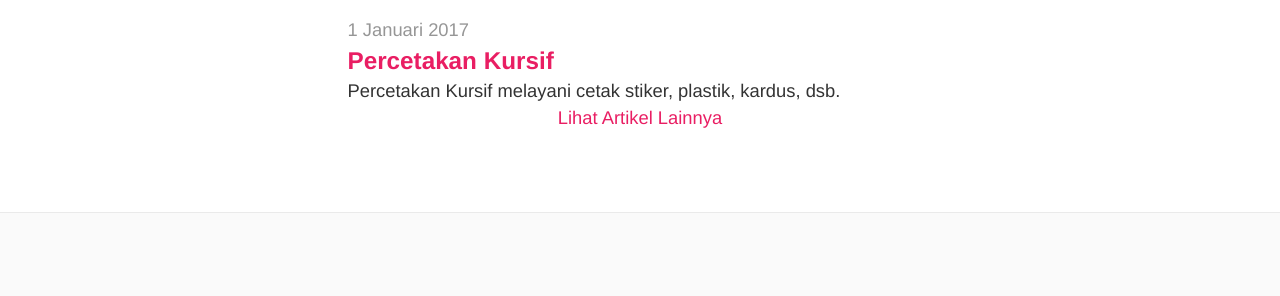
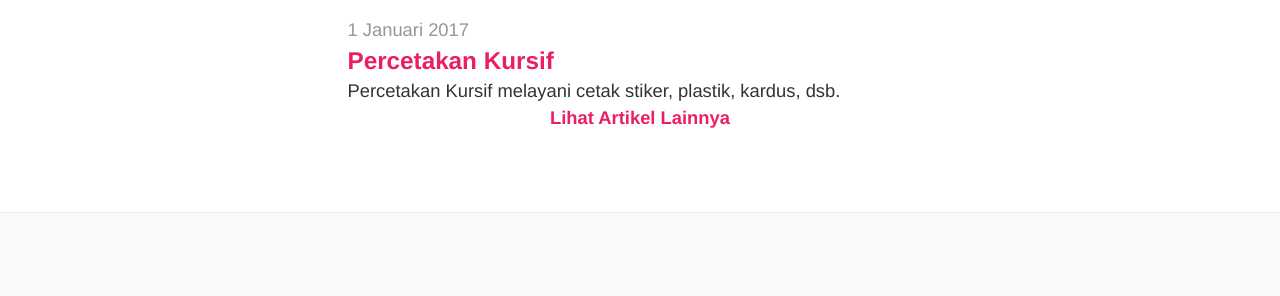
Before and after one commit to tertanda/kursif.github.io, a Jekyll site: the page built from artikel/index.md, in a window 1280 px wide and 900 px high, scrolled down 2362 px. Shown: the part 150-446 px from the top of the window. Built offline with Jekyll 4.4.1, drawn with Linux system fonts in a browser that asks for light colours; a script that is not in the unit is left out.

Commit message:
First commit.

```diff
--- a/_includes/part/article.html
+++ b/_includes/part/article.html
@@ -6,5 +6,5 @@
         </li>
         {%endfor%}
     </ul>
-    <p class="page-wrapper"><a href="#" class="site-article__load-more" id="js-load-more">Lihat Artikel Lainnya</a></p>
+    <p class="page-wrapper"><a href="#" class="site-article__load-more" id="js-load-more"><strong>Lihat Artikel Lainnya</strong></a></p>
 </section>
```
